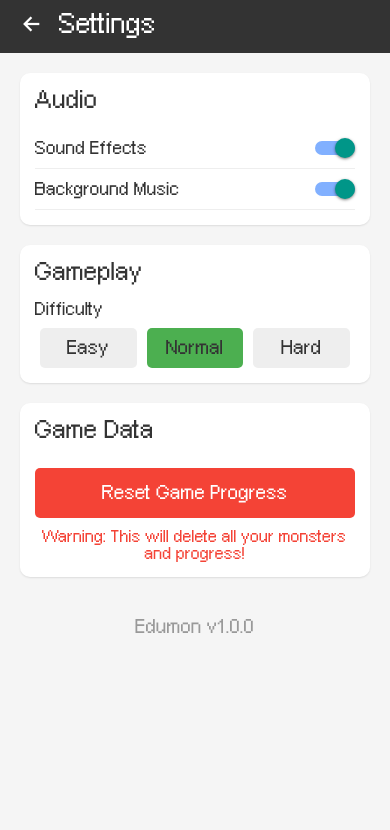
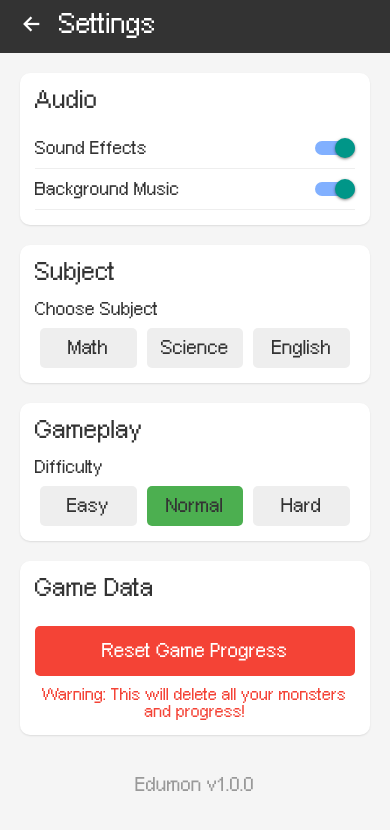
Before and after one commit to WestMecRyan/App-FBLA-state, a React Native app: screen /Settings in a window 390 px wide. Shown: the top 830 px of the page. Built offline with nearby package versions, Linux system fonts and the light colour scheme.

Commit message:
add audio, difficulty, subjects, heal

```diff
--- a/screens/SettingsScreen.jsx
+++ b/screens/SettingsScreen.jsx
@@ -1,265 +1,3 @@
-// import { useState, useEffect } from "react"
-// import { View, Text, StyleSheet, Switch, TouchableOpacity, Alert, ScrollView } from "react-native"
-// import { useNavigation } from "@react-navigation/native"
-// import { loadGameState, saveGameState, resetGameState } from "../utils/gameState"
-// import { Ionicons } from "@expo/vector-icons"
-
-// export default function SettingsScreen() {
-//   const navigation = useNavigation()
-//   const [settings, setSettings] = useState({
-//     soundEnabled: true,
-//     musicEnabled: true,
-//     difficulty: "normal",
-//   })
-
-//   useEffect(() => {
-//     loadSettings()
-//   }, [])
-
-//   const loadSettings = async () => {
-//     try {
-//       const gameState = await loadGameState()
-//       if (gameState.settings) {
-//         setSettings(gameState.settings)
-//       }
-//     } catch (error) {
-//       console.error("Error loading settings:", error)
-//     }
-//   }
-
-//   const updateSetting = async (key, value) => {
-//     try {
-//       const newSettings = { ...settings, [key]: value }
-//       setSettings(newSettings)
-
-//       const gameState = await loadGameState()
-//       await saveGameState({
-//         ...gameState,
-//         settings: newSettings,
-//       })
-//     } catch (error) {
-//       console.error("Error updating setting:", error)
-//     }
-//   }
-
-//   const handleDifficultyChange = (difficulty) => {
-//     updateSetting("difficulty", difficulty)
-//   }
-
-//   const handleResetProgress = () => {
-//     Alert.alert(
-//       "Reset Progress",
-//       "Are you sure you want to reset all game progress? This will delete your team and all progress.",
-//       [
-//         {
-//           text: "Cancel",
-//           style: "cancel",
-//         },
-//         {
-//           text: "Reset",
-//           style: "destructive",
-//           onPress: async () => {
-//             try {
-//               await resetGameState()
-//               Alert.alert("Success", "Game progress has been reset. The game will now return to the home screen.")
-//               navigation.navigate("Home")
-//             } catch (error) {
-//               console.error("Error resetting game state:", error)
-//               Alert.alert("Error", "Failed to reset game progress.")
-//             }
-//           },
-//         },
-//       ],
-//     )
-//   }
-
-//   return (
-//     <View style={styles.container}>
-//       <View style={styles.header}>
-//         <TouchableOpacity onPress={() => navigation.goBack()} style={styles.backButton}>
-//           <Ionicons name="arrow-back" size={24} color="#FFF" />
-//         </TouchableOpacity>
-//         <Text style={styles.headerTitle}>Settings</Text>
-//       </View>
-
-//       <ScrollView style={styles.settingsContainer}>
-//         <View style={styles.settingSection}>
-//           <Text style={styles.sectionTitle}>Audio</Text>
-
-//           <View style={styles.settingRow}>
-//             <Text style={styles.settingLabel}>Sound Effects</Text>
-//             <Switch
-//               value={settings.soundEnabled}
-//               onValueChange={(value) => updateSetting("soundEnabled", value)}
-//               trackColor={{ false: "#767577", true: "#81b0ff" }}
-//               thumbColor={settings.soundEnabled ? "#4CAF50" : "#f4f3f4"}
-//             />
-//           </View>
-
-//           <View style={styles.settingRow}>
-//             <Text style={styles.settingLabel}>Background Music</Text>
-//             <Switch
-//               value={settings.musicEnabled}
-//               onValueChange={(value) => updateSetting("musicEnabled", value)}
-//               trackColor={{ false: "#767577", true: "#81b0ff" }}
-//               thumbColor={settings.musicEnabled ? "#4CAF50" : "#f4f3f4"}
-//             />
-//           </View>
-//         </View>
-
-//         <View style={styles.settingSection}>
-//           <Text style={styles.sectionTitle}>Gameplay</Text>
-
-//           <Text style={styles.settingLabel}>Difficulty</Text>
-//           <View style={styles.difficultyButtons}>
-//             <TouchableOpacity
-//               style={[styles.difficultyButton, settings.difficulty === "easy" && styles.selectedDifficulty]}
-//               onPress={() => handleDifficultyChange("easy")}
-//             >
-//               <Text style={styles.difficultyText}>Easy</Text>
-//             </TouchableOpacity>
-
-//             <TouchableOpacity
-//               style={[styles.difficultyButton, settings.difficulty === "normal" && styles.selectedDifficulty]}
-//               onPress={() => handleDifficultyChange("normal")}
-//             >
-//               <Text style={styles.difficultyText}>Normal</Text>
-//             </TouchableOpacity>
-
-//             <TouchableOpacity
-//               style={[styles.difficultyButton, settings.difficulty === "hard" && styles.selectedDifficulty]}
-//               onPress={() => handleDifficultyChange("hard")}
-//             >
-//               <Text style={styles.difficultyText}>Hard</Text>
-//             </TouchableOpacity>
-//           </View>
-//         </View>
-
-//         <View style={styles.settingSection}>
-//           <Text style={styles.sectionTitle}>Game Data</Text>
-
-//           <TouchableOpacity style={styles.resetButton} onPress={handleResetProgress}>
-//             <Text style={styles.resetButtonText}>Reset Game Progress</Text>
-//           </TouchableOpacity>
-//           <Text style={styles.resetWarning}>Warning: This will delete all your monsters and progress!</Text>
-//         </View>
-
-//         <View style={styles.versionInfo}>
-//           <Text style={styles.versionText}>Edumon v1.0.0</Text>
-//         </View>
-//       </ScrollView>
-//     </View>
-//   )
-// }
-
-// const styles = StyleSheet.create({
-//   container: {
-//     flex: 1,
-//     backgroundColor: "#F5F5F5",
-//   },
-//   header: {
-//     backgroundColor: "#4CAF50",
-//     paddingTop: 50,
-//     paddingBottom: 15,
-//     paddingHorizontal: 20,
-//     flexDirection: "row",
-//     alignItems: "center",
-//   },
-//   backButton: {
-//     marginRight: 15,
-//   },
-//   headerTitle: {
-//     color: "#FFF",
-//     fontSize: 20,
-//     fontWeight: "bold",
-//   },
-//   settingsContainer: {
-//     flex: 1,
-//     padding: 20,
-//   },
-//   settingSection: {
-//     backgroundColor: "#FFF",
-//     borderRadius: 10,
-//     padding: 15,
-//     marginBottom: 20,
-//     elevation: 2,
-//     shadowColor: "#000",
-//     shadowOffset: { width: 0, height: 1 },
-//     shadowOpacity: 0.1,
-//     shadowRadius: 2,
-//   },
-//   sectionTitle: {
-//     fontSize: 18,
-//     fontWeight: "bold",
-//     marginBottom: 15,
-//     color: "#333",
-//   },
-//   settingRow: {
-//     flexDirection: "row",
-//     justifyContent: "space-between",
-//     alignItems: "center",
-//     paddingVertical: 10,
-//     borderBottomWidth: 1,
-//     borderBottomColor: "#EEE",
-//   },
-//   settingLabel: {
-//     fontSize: 16,
-//     color: "#333",
-//   },
-//   difficultyButtons: {
-//     flexDirection: "row",
-//     justifyContent: "space-between",
-//     marginTop: 10,
-//   },
-//   difficultyButton: {
-//     flex: 1,
-//     padding: 10,
-//     alignItems: "center",
-//     backgroundColor: "#EEE",
-//     marginHorizontal: 5,
-//     borderRadius: 5,
-//   },
-//   selectedDifficulty: {
-//     backgroundColor: "#4CAF50",
-//   },
-//   difficultyText: {
-//     fontWeight: "bold",
-//     color: "#333",
-//   },
-//   resetButton: {
-//     backgroundColor: "#F44336",
-//     padding: 15,
-//     borderRadius: 5,
-//     alignItems: "center",
-//     marginTop: 10,
-//   },
-//   resetButtonText: {
-//     color: "#FFF",
-//     fontWeight: "bold",
-//   },
-//   resetWarning: {
-//     color: "#F44336",
-//     fontSize: 12,
-//     marginTop: 10,
-//     textAlign: "center",
-//   },
-//   versionInfo: {
-//     alignItems: "center",
-//     marginTop: 20,
-//     marginBottom: 40,
-//   },
-//   versionText: {
-//     color: "#999",
-//     fontSize: 14,
-//   },
-// })
-
-
-
-
-
-
-
 import { useState, useEffect } from "react"
 import { View, Text, StyleSheet, Switch, TouchableOpacity, Modal, ScrollView, SafeAreaView } from "react-native"
 import { useNavigation } from "@react-navigation/native"
@@ -272,6 +10,7 @@ export default function SettingsScreen() {
     soundEnabled: true,
     musicEnabled: true,
     difficulty: "normal",
+    subject: "math",
   })
   const [showResetModal, setShowResetModal] = useState(false)
 
@@ -308,6 +47,13 @@ export default function SettingsScreen() {
   const handleDifficultyChange = (difficulty) => {
     updateSetting("difficulty", difficulty)
   }
+
+  const handleSubjectChange = (subject) => {
+    setSettings((prevSettings) => ({
+      ...prevSettings,
+      subject,
+    }));
+  };
 
   const handleResetProgress = async () => {
     try {
@@ -355,6 +101,32 @@ export default function SettingsScreen() {
                 trackColor={{ false: "#767577", true: "#81b0ff" }}
                 thumbColor={settings.musicEnabled ? "#4CAF50" : "#f4f3f4"}
               />
+            </View>
+          </View>
+
+
+          <View style={styles.settingSection}>
+            <Text style={styles.sectionTitle}>Subject</Text>
+            <Text style={styles.settingLabel}>Choose Subject</Text>
+            <View style={styles.subjectButtons}>
+              <TouchableOpacity
+                style={[styles.subjectButton, settings.subject === "math" && styles.selectedSubject]}
+                onPress={() => handleSubjectChange("math")}
+              >
+                <Text style={styles.subjectText}>Math</Text>
+              </TouchableOpacity>
+              <TouchableOpacity
+                style={[styles.subjectButton, settings.subject === "science" && styles.selectedSubject]}
+                onPress={() => handleSubjectChange("science")}
+              >
+                <Text style={styles.subjectText}>Science</Text>
+              </TouchableOpacity>
+              <TouchableOpacity
+                style={[styles.subjectButton, settings.subject === "english" && styles.selectedSubject]}
+                onPress={() => handleSubjectChange("english")}
+              >
+                <Text style={styles.subjectText}>English</Text>
+              </TouchableOpacity>
             </View>
           </View>
 
@@ -515,6 +287,26 @@ const styles = StyleSheet.create({
     color: "#333",
     fontFamily: "pixel-font",
   },
+  subjectButtons: {
+    flexDirection: "row",
+    justifyContent: "space-between",
+    marginTop: 10,
+  },
+  subjectButton: {
+    flex: 1,
+    padding: 10,
+    alignItems: "center",
+    backgroundColor: "#EEE",
+    marginHorizontal: 5,
+    borderRadius: 5,
+  },
+  selectedSubject: {
+    backgroundColor: '#4CAF50',
+  },
+  subjectText: {
+    color: "#333",
+    fontFamily: "pixel-font",
+  },
   resetButton: {
     backgroundColor: "#F44336",
     padding: 15,
```
